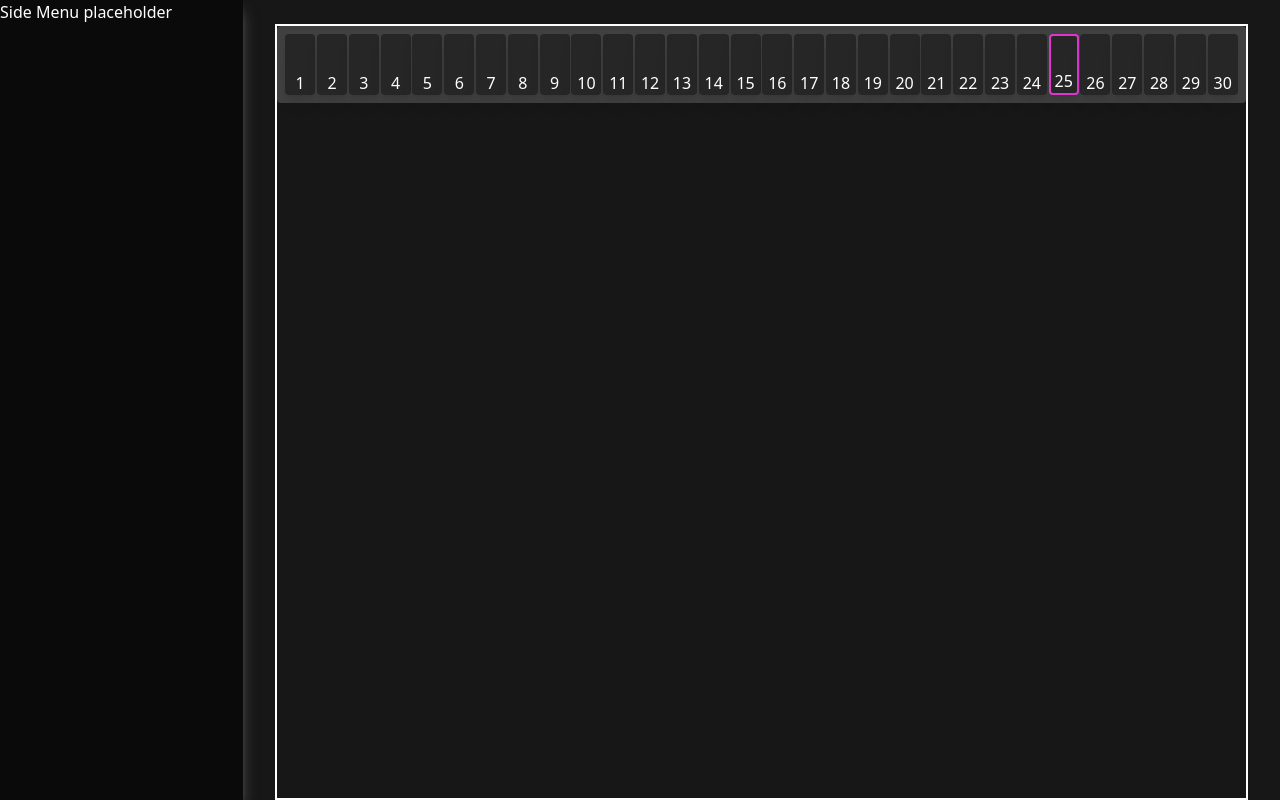
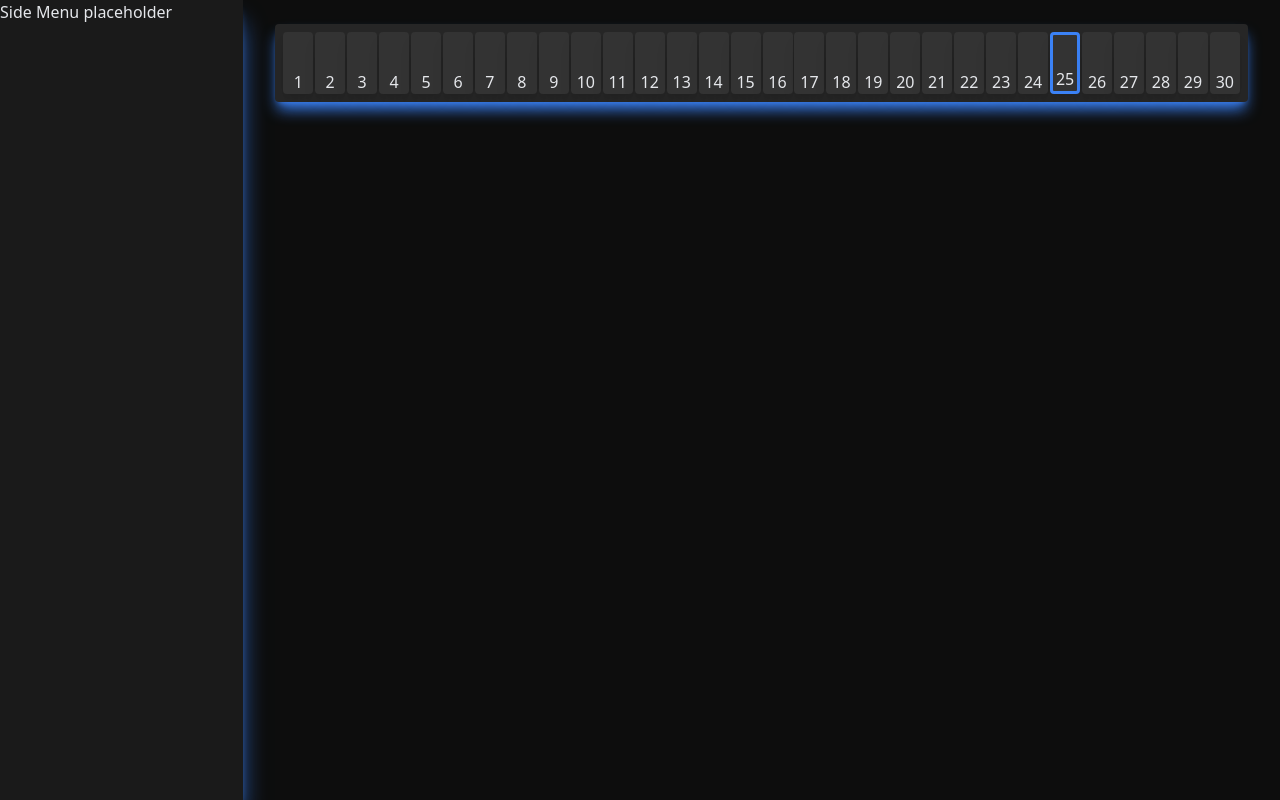
Before and after one commit to theinternetfae/Optima-V.2, a React (Vite) app: page / in a window 1280 px wide. Built offline with nearby package versions, Linux system fonts and the light colour scheme.

Commit message:
Updating UI

```diff
--- a/src/Date.jsx
+++ b/src/Date.jsx
@@ -28,7 +28,7 @@ function DateMenu() {
             {days.map((day, index) => {
                 const isToday = day.toDateString() === new Date().toDateString();
                 if(isToday) {
-                    return (<span className="border border-2 border-selected other-days" key={index}>{day.getDate()} </span>)
+                    return (<span className="border border-3 border-bluet other-days" key={index}>{day.getDate()} </span>)
                 } else {
                     return(<span className="other-days" key={index}>{day.getDate()} </span>)
                 }
--- a/src/index.css
+++ b/src/index.css
@@ -1,14 +1,15 @@
 @import "tailwindcss";
 
 body {
-    background-color: #171717;
-    color: white;
+    background-color: #0D0D0D;
+    color: #E5E7EB;
     width: 100vw;
     height: 100vh;
 }
 
 @theme {
   --color-selected: #DA38CD;
+  --color-bluet: #3B82F6;
 }
 
 @layer components {
@@ -17,19 +18,19 @@ body {
         @apply flex;
 
         & .a-body {
-            @apply border border-2 border-white w-[80%] mx-8 mt-6
+            @apply w-[80%] mx-8 mt-6
         }
     }
 
     .side-menu {
-        @apply bg-[#0A0A0A] w-[20%] h-[100vh] shadow-lg shadow-[#696969];
+        @apply bg-[#1A1A1A] w-[20%] h-[100vh] shadow-xl shadow-bluet;
     }
 
     .date-menu {
-        @apply bg-[#404040] rounded h-[10%] p-2 flex justify-between;
+        @apply bg-[#262626] rounded h-[10%] p-2 flex justify-between shadow-lg shadow-bluet;
 
         & .other-days {
-            @apply rounded h-full w-[30px] bg-[#262626] shadow-lg flex items-end justify-center;
+            @apply rounded h-full w-[30px] bg-[#333333] border-neutral-600 shadow-lg flex items-end justify-center;
         }
     }
 }
```
